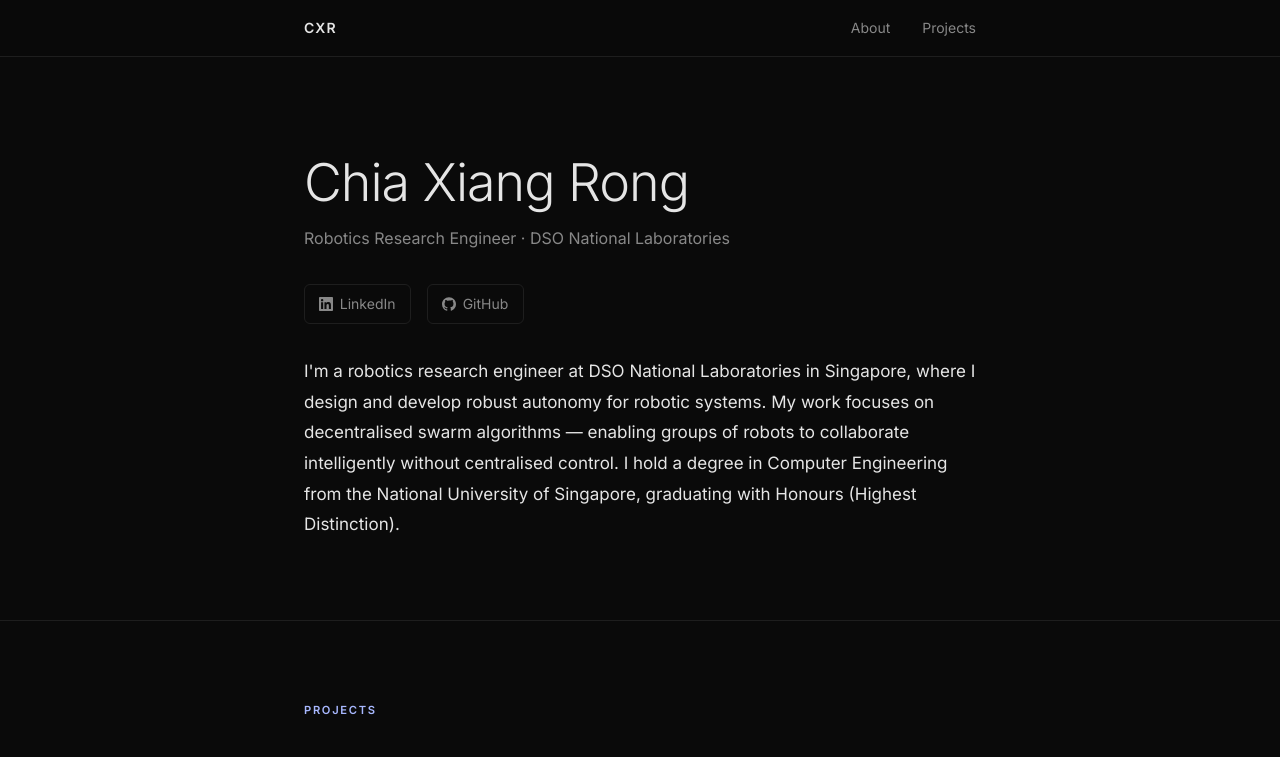
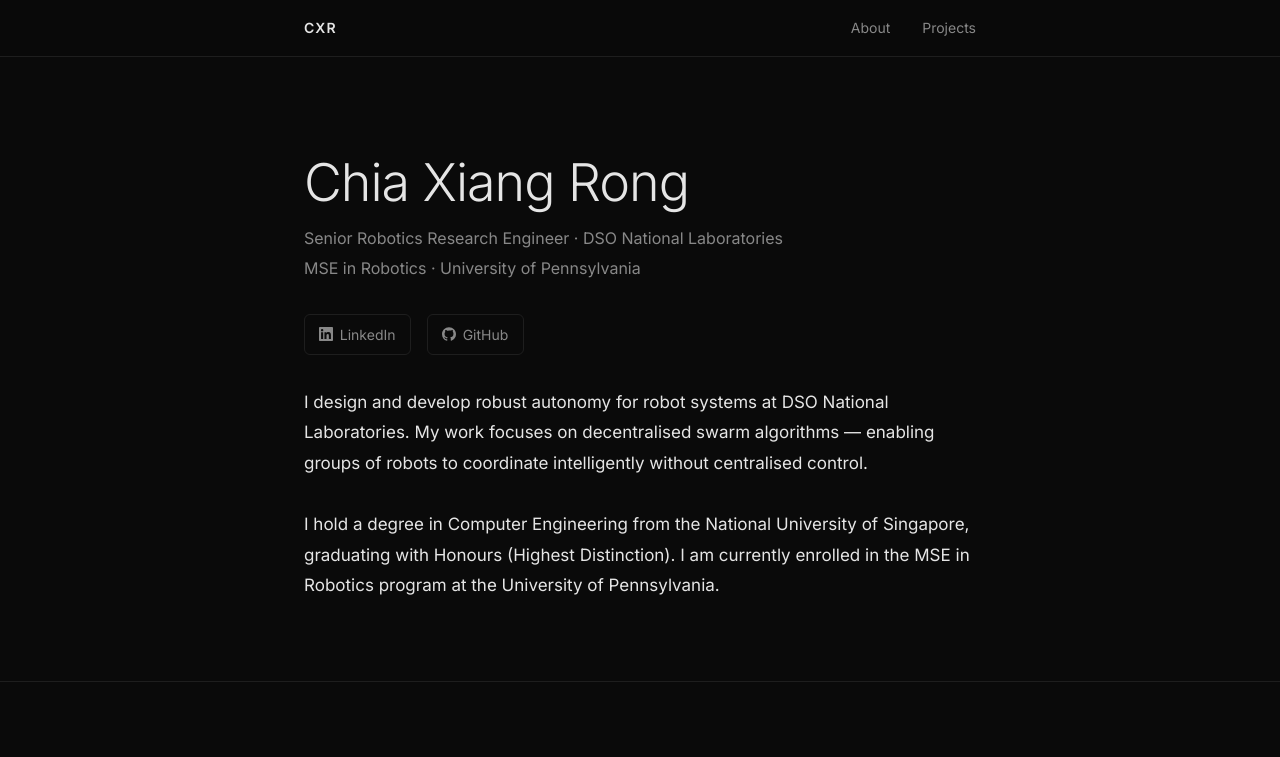
Before and after one commit to chiaxr/chiaxr.github.io, a plain HTML site: page index.html in a window 1280 px wide. Shown: the top 757 px of the page. Drawn offline with Linux system fonts and the light colour scheme.

Commit message:
Update About section with job title update and current studies

```diff
--- a/index.html
+++ b/index.html
@@ -4,7 +4,7 @@
   <meta charset="UTF-8" />
   <meta name="viewport" content="width=device-width, initial-scale=1.0" />
   <title>Chia Xiang Rong</title>
-  <meta name="description" content="Robotics Research Engineer at DSO National Laboratories, building autonomous robotic systems." />
+  <meta name="description" content="Senior Robotics Research Engineer at DSO National Laboratories, building autonomous robot systems." />
   <link rel="stylesheet" href="style.css" />
 </head>
 <body>
@@ -24,7 +24,8 @@
   <section id="hero">
     <div class="container" id="about">
       <h1 class="hero-name">Chia Xiang Rong</h1>
-      <p class="hero-title">Robotics Research Engineer &middot; DSO National Laboratories</p>
+      <p class="hero-title">Senior Robotics Research Engineer &middot; DSO National Laboratories</p>
+      <p class="hero-subtitle">MSE in Robotics &middot; University of Pennsylvania</p>
       <div class="hero-links">
         <a class="hero-link" href="https://www.linkedin.com/in/chia-xiang-rong/" target="_blank" rel="noopener noreferrer">
           <svg width="14" height="14" viewBox="0 0 24 24" fill="currentColor" aria-hidden="true">
@@ -39,9 +40,15 @@
           GitHub
         </a>
       </div>
-      <p class="hero-about">
-        I'm a robotics research engineer at DSO National Laboratories in Singapore, where I design and develop robust autonomy for robotic systems. My work focuses on decentralised swarm algorithms — enabling groups of robots to collaborate intelligently without centralised control. I hold a degree in Computer Engineering from the National University of Singapore, graduating with Honours (Highest Distinction).
-      </p>
+      <div class="hero-about">
+        <p>
+          I design and develop robust autonomy for robot systems at DSO National Laboratories. My work focuses on decentralised swarm algorithms — enabling groups of robots to coordinate intelligently without centralised control.
+        </p>
+        <br>
+        <p>
+          I hold a degree in Computer Engineering from the National University of Singapore, graduating with Honours (Highest Distinction). I am currently enrolled in the MSE in Robotics program at the University of Pennsylvania.
+        </p>
+      </div>
     </div>
   </section>
 
--- a/style.css
+++ b/style.css
@@ -141,7 +141,14 @@ nav {
 .hero-title {
   font-size: 1rem;
   color: var(--muted);
-  margin-bottom: 2rem;
+  text-wrap: balance;
+}
+
+.hero-subtitle {
+  font-size: 1rem;
+  color: var(--muted);
+  text-wrap: balance;
+  margin: 0.2rem 0 2rem;
 }
 
 .hero-links {
```
